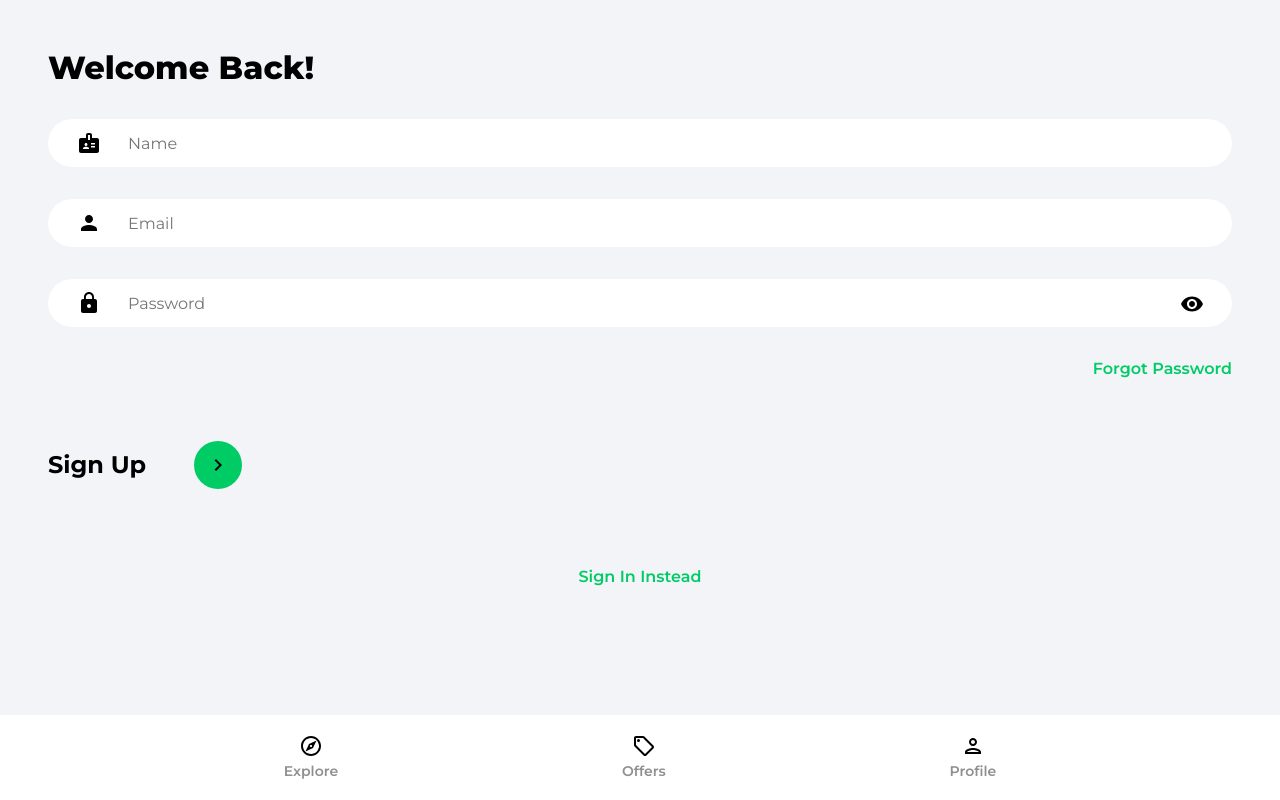
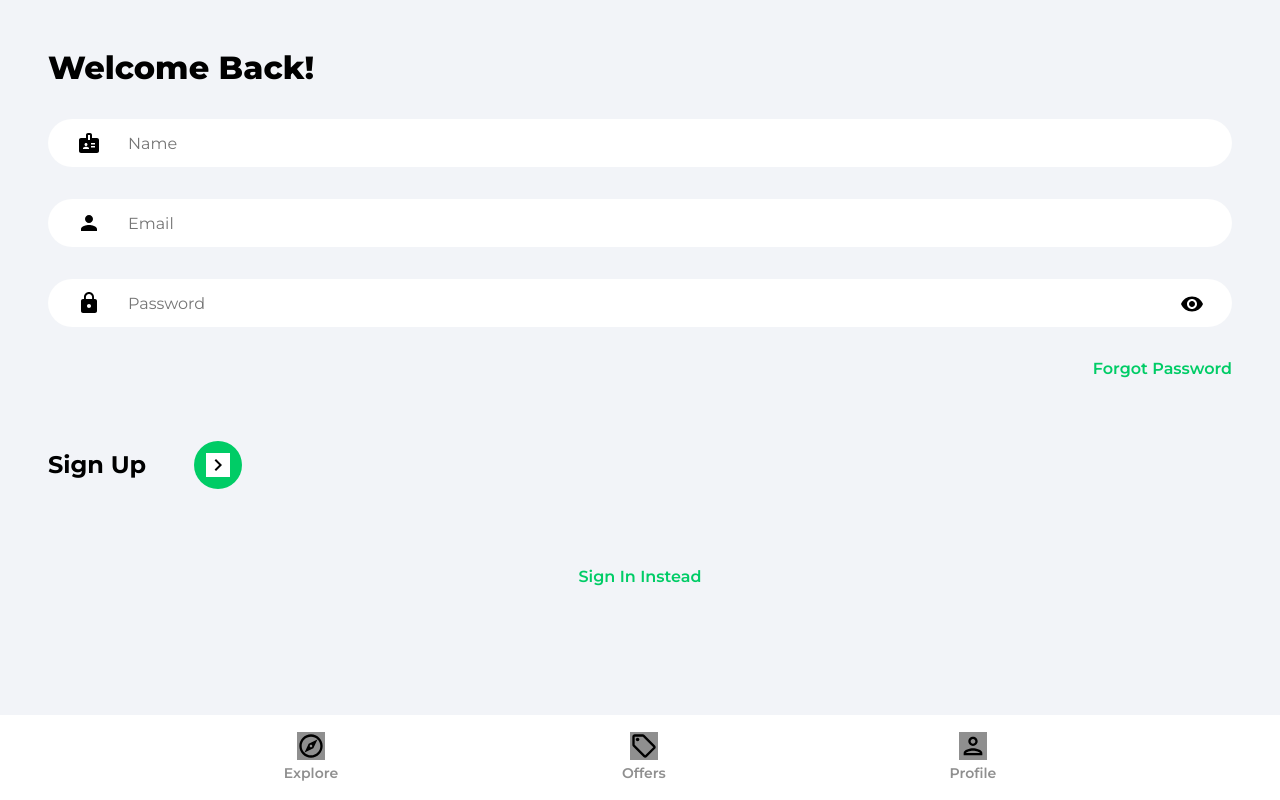
Before and after one commit to AhmedElyacoubiForJ/house-marketplace, a React (Create React App) app: page /sign-up in a window 1280 px wide. Built offline with nearby package versions, Linux system fonts and the light colour scheme; no server answers.

Commit message:
svg fill width and height

```diff
--- a/src/App.js
+++ b/src/App.js
@@ -1,6 +1,6 @@
 import { BrowserRouter as Router, Routes, Route } from "react-router-dom";
 
-import NavBar from "./components/NavBar";
+import Navbar from "./components/Navbar";
 import Explore from "./pages/Explore";
 import SignIn from "./pages/SignIn";
 import SignUp from "./pages/SignUp";
@@ -20,7 +20,7 @@ function App() {
           <Route path="/sign-up" element={<SignUp />} />
           <Route path="/forgot-password" element={<ForgotPassword />} />
         </Routes>
-        <NavBar />
+        <Navbar />
       </Router>
     </>
   );
--- a/src/assets/svg/svg-to-component/ArrowRightIcon.jsx
+++ b/src/assets/svg/svg-to-component/ArrowRightIcon.jsx
@@ -1,6 +1,6 @@
 import React from "react";
 
-function ArrowRightIcon() {
+function ArrowRightIcon({ fill }) {
   return (
     <svg
       xmlns="http://www.w3.org/2000/svg"
@@ -8,7 +8,7 @@ function ArrowRightIcon() {
       height="24"
       viewBox="0 0 24 24"
     >
-      <path fill="none" d="M0 0h24v24H0V0z"></path>
+      <path fill={fill} d="M0 0h24v24H0V0z"></path>
       <path d="M8.59 16.59L13.17 12 8.59 7.41 10 6l6 6-6 6-1.41-1.41z"></path>
     </svg>
   );
--- a/src/assets/svg/svg-to-component/ExploreIcon.jsx
+++ b/src/assets/svg/svg-to-component/ExploreIcon.jsx
@@ -1,14 +1,14 @@
 import React from "react";
 
-function ExploreIcon() {
+function ExploreIcon({fill, width, height}) {
   return (
     <svg
       xmlns="http://www.w3.org/2000/svg"
-      width="24"
-      height="24"
+      width={width}
+      height={height}
       viewBox="0 0 24 24"
     >
-      <path fill="none" d="M0 0h24v24H0V0z"></path>
+      <path fill={fill} d="M0 0h24v24H0V0z"></path>
       <path d="M12 2C6.48 2 2 6.48 2 12s4.48 10 10 10 10-4.48 10-10S17.52 2 12 2zm0 18c-4.41 0-8-3.59-8-8s3.59-8 8-8 8 3.59 8 8-3.59 8-8 8zm-5.5-2.5l7.51-3.49L17.5 6.5 9.99 9.99 6.5 17.5zm5.5-6.6c.61 0 1.1.49 1.1 1.1s-.49 1.1-1.1 1.1-1.1-.49-1.1-1.1.49-1.1 1.1-1.1z"></path>
     </svg>
   );
--- a/src/assets/svg/svg-to-component/OfferIcon.jsx
+++ b/src/assets/svg/svg-to-component/OfferIcon.jsx
@@ -1,14 +1,14 @@
 import React from "react";
 
-function OfferIcon() {
+function OfferIcon({fill, width, height}) {
   return (
     <svg
       xmlns="http://www.w3.org/2000/svg"
-      width="24"
-      height="24"
+      width={width}
+      height={height}
       viewBox="0 0 24 24"
     >
-      <path fill="none" d="M0 0h24v24H0V0z"></path>
+      <path fill={fill} d="M0 0h24v24H0V0z"></path>
       <path d="M21.41 11.58l-9-9C12.05 2.22 11.55 2 11 2H4c-1.1 0-2 .9-2 2v7c0 .55.22 1.05.59 1.42l9 9c.36.36.86.58 1.41.58s1.05-.22 1.41-.59l7-7c.37-.36.59-.86.59-1.41s-.23-1.06-.59-1.42zM13 20.01L4 11V4h7v-.01l9 9-7 7.02z"></path>
       <circle cx="6.5" cy="6.5" r="1.5"></circle>
     </svg>
--- a/src/assets/svg/svg-to-component/PersonOutlineIcon.jsx
+++ b/src/assets/svg/svg-to-component/PersonOutlineIcon.jsx
@@ -1,14 +1,14 @@
 import React from "react";
 
-function PersonOutlineIcon() {
+function PersonOutlineIcon({fill, width, height}) {
   return (
     <svg
       xmlns="http://www.w3.org/2000/svg"
-      width="24"
-      height="24"
+      width={width}
+      height={height}
       viewBox="0 0 24 24"
     >
-      <path fill="none" d="M0 0h24v24H0V0z"></path>
+      <path fill={fill} d="M0 0h24v24H0V0z"></path>
       <path d="M12 6c1.1 0 2 .9 2 2s-.9 2-2 2-2-.9-2-2 .9-2 2-2m0 10c2.7 0 5.8 1.29 6 2H6c.23-.72 3.31-2 6-2m0-12C9.79 4 8 5.79 8 8s1.79 4 4 4 4-1.79 4-4-1.79-4-4-4zm0 10c-2.67 0-8 1.34-8 4v2h16v-2c0-2.66-5.33-4-8-4z"></path>
     </svg>
   );
--- a/src/components/NavBar.jsx
+++ b/src/components/NavBar.jsx
@@ -4,12 +4,12 @@ import OfferIcon from "../assets/svg/svg-to-component/OfferIcon";
 import ExploreIcon from "../assets/svg/svg-to-component/ExploreIcon";
 import PersonOutlineIcon from "../assets/svg/svg-to-component/PersonOutlineIcon";
 
-function NavBar() {
+function Navbar() {
   const navigate = useNavigate();
   const location = useLocation();
 
   const pathMatchRoute = (route) => {
-    if (route === location.pathname) {
+    if (route === location.pathname) { // pathname: example /profile
       return true;
     }
   };
@@ -18,6 +18,7 @@ function NavBar() {
     <footer className="navbar">
       <nav className="navbarNav">
         <ul className="navbarListItems">
+          {/* Explore */}
           <li
             className="navbarListItem"
             onClick={() => {
@@ -26,8 +27,8 @@ function NavBar() {
           >
             <ExploreIcon
               fill={pathMatchRoute("/") ? "#2c2c2c" : "#8f8f8f"}
-              width="36px"
-              height="36px"
+              width="28px"
+              height="28px"
             />
             <p
               className={
@@ -39,6 +40,7 @@ function NavBar() {
               Explore
             </p>
           </li>
+          {/* Offers */}
           <li
             className="navbarListItem"
             onClick={() => {
@@ -47,8 +49,8 @@ function NavBar() {
           >
             <OfferIcon
               fill={pathMatchRoute("/offers") ? "#2c2c2c" : "#8f8f8f"}
-              width="36px"
-              height="36px"
+              width="28px"
+              height="28px"
             />
             <p
               className={
@@ -60,6 +62,7 @@ function NavBar() {
               Offers
             </p>
           </li>
+          {/* Profile */}
           <li
             className="navbarListItem"
             onClick={() => {
@@ -68,14 +71,14 @@ function NavBar() {
           >
             <PersonOutlineIcon
               fill={pathMatchRoute("/profile") ? "#2c2c2c" : "#8f8f8f"}
-              width="36px"
-              height="36px"
+              width="28px"
+              height="28px"
             />
             <p
               className={
-                pathMatchRoute('/profile')
-                  ? 'navbarListItemNameActive'
-                  : 'navbarListItemName'
+                pathMatchRoute("/profile")
+                  ? "navbarListItemNameActive"
+                  : "navbarListItemName"
               }
             >
               Profile
@@ -87,4 +90,4 @@ function NavBar() {
   );
 }
 
-export default NavBar;
+export default Navbar;
```
Also changed, not shown: 1 other file (tests, documents, lock files or other folders).
